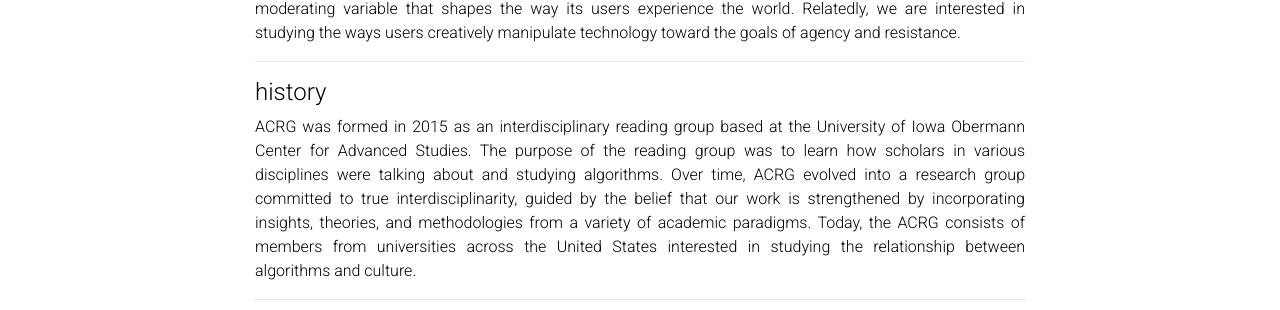
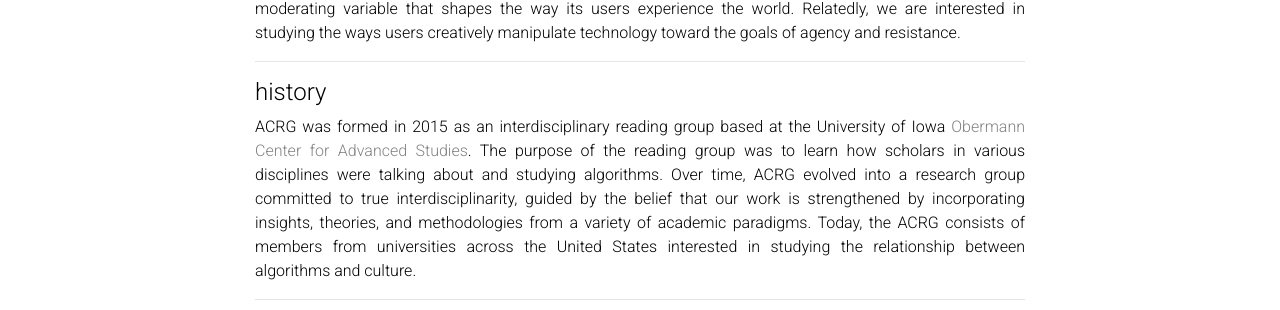
Before and after one commit to acrg-shared/acrg-shared.github.io, a Jekyll site: the page built from _pages/about.md, in a window 1280 px wide and 900 px high. Shown: the part 298-608 px from the top of the window. Built offline with Jekyll 4.4.1, drawn with Linux system fonts in a browser that asks for light colours; comment, search, counter and statistics services are not loaded; a style sheet for code colours, icons or effects is not loaded; part of the change alters nothing that is shown.

```diff
--- a/_pages/about.md
+++ b/_pages/about.md
@@ -25,7 +25,7 @@ The mission of the Algorithms and Culture Research Group (ACRG) is to explore an
 ---
 #### history
 <p style="text-align: justify">
-ACRG was formed in 2015 as an interdisciplinary reading group based at the University of Iowa Obermann Center for Advanced Studies. The purpose of the reading group was to learn how scholars in various disciplines were talking about and studying algorithms. Over time, ACRG evolved into a research group committed to true interdisciplinarity, guided by the belief that our work is strengthened by incorporating insights, theories, and methodologies from a variety of academic paradigms. Today, the ACRG consists of members from universities across the United States interested in studying the relationship between algorithms and culture.
+ACRG was formed in 2015 as an interdisciplinary reading group based at the University of Iowa <a href="https://obermann.uiowa.edu/">Obermann Center for Advanced Studies</a>. The purpose of the reading group was to learn how scholars in various disciplines were talking about and studying algorithms. Over time, ACRG evolved into a research group committed to true interdisciplinarity, guided by the belief that our work is strengthened by incorporating insights, theories, and methodologies from a variety of academic paradigms. Today, the ACRG consists of members from universities across the United States interested in studying the relationship between algorithms and culture.
 </p>
 
 ---
```
